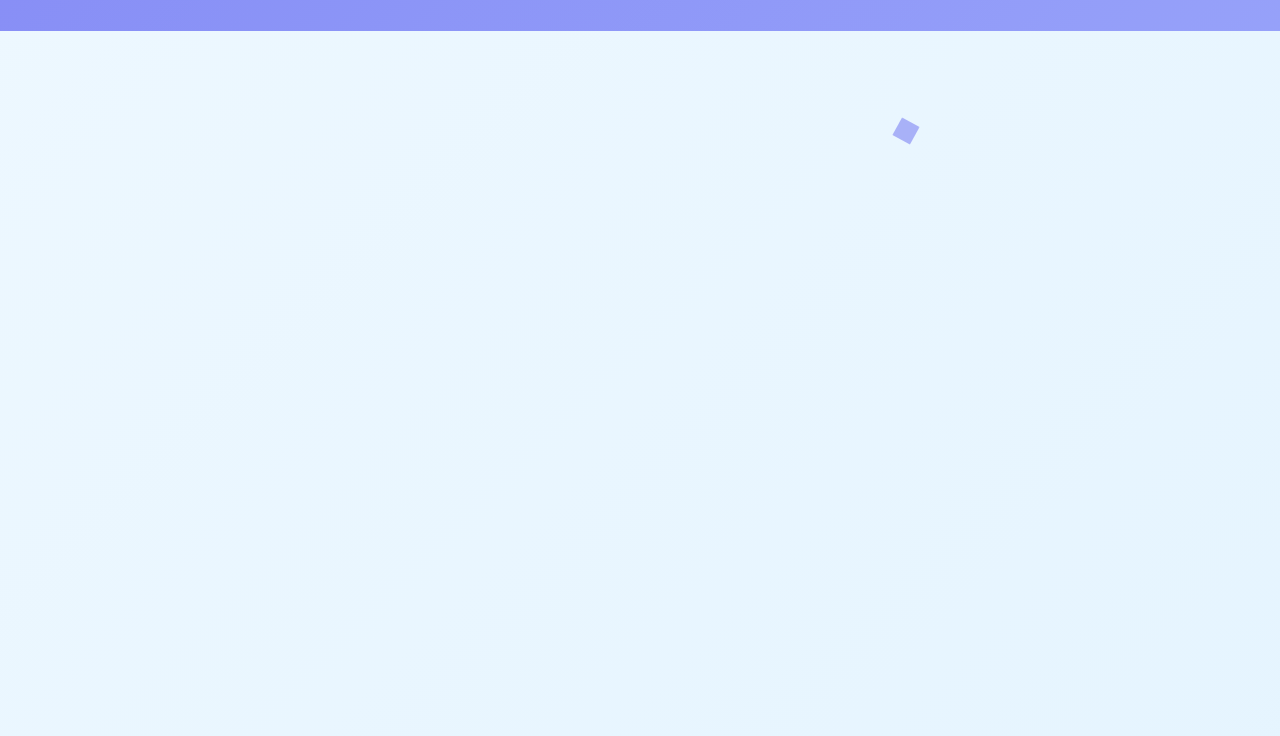
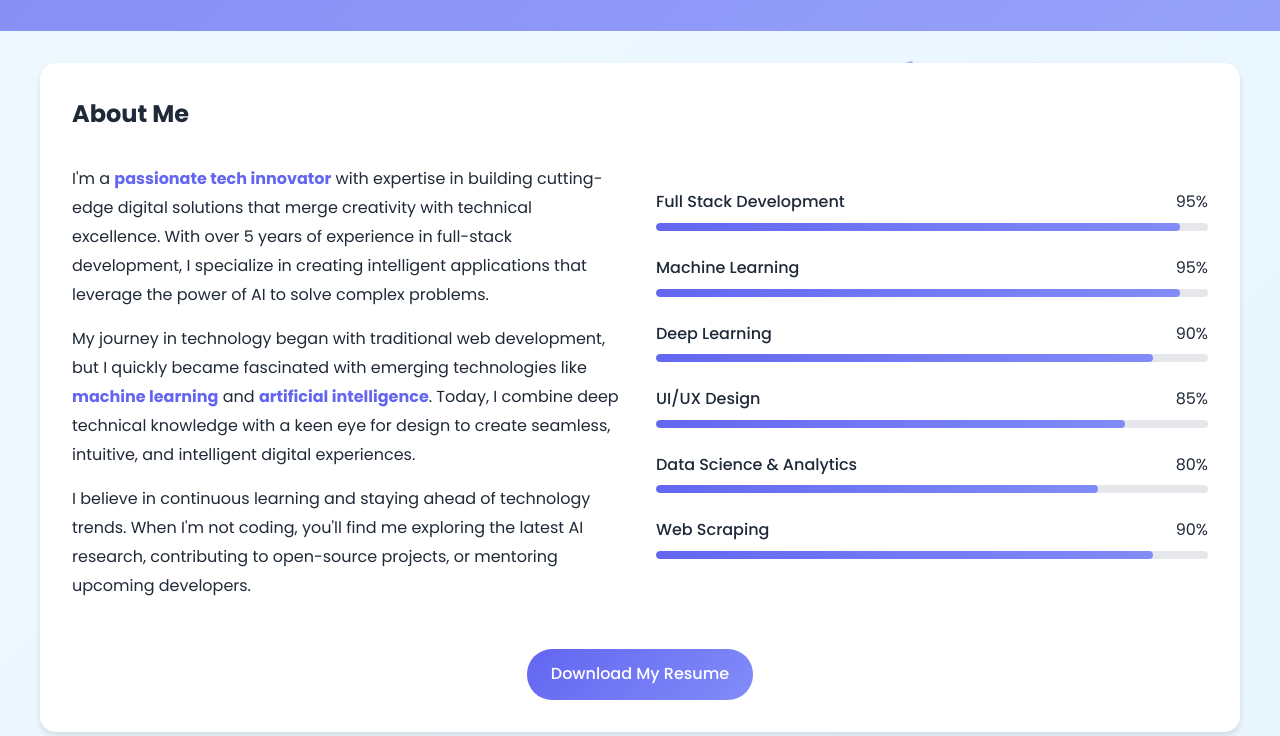
Before and after one commit to Iftikhar-jafry/my-portfolio, a plain HTML site: page PortfolioWebsite.html in a window 1280 px wide. Shown: the part 769-1505 px from the top of the page. Drawn offline with Linux system fonts and the light colour scheme; files that its build step writes are made by us from their sources.

Commit message:
nothing important

```diff
--- a/PortfolioWebsite.html
+++ b/PortfolioWebsite.html
@@ -6,7 +6,7 @@
     <title>My Portfolio</title>
     <link href="https://fonts.googleapis.com/css2?family=Poppins:wght@300;400;500;600;700&display=swap" rel="stylesheet">
     <link rel="stylesheet" href="https://cdnjs.cloudflare.com/ajax/libs/font-awesome/6.0.0/css/all.min.css">
-    <link rel="stylesheet" href="portfolio.css">
+    <link rel="stylesheet" href="CSS Files/portfolio.css">
 </head>
 <body>
     <div class="animated-bg">
@@ -137,7 +137,7 @@
             <a href="#"><i class="fab fa-instagram"></i></a>
         </div> -->
     </footer>
-    <script src="TagCreation.js" type="module"></script>
-    <script src="portfolio.js">  </script>
+    <script src="JS-Files/TagCreation.js" type="module"></script>
+    <script src="JS-Files/portfolio.js">  </script>
 </body>
 </html>
```
